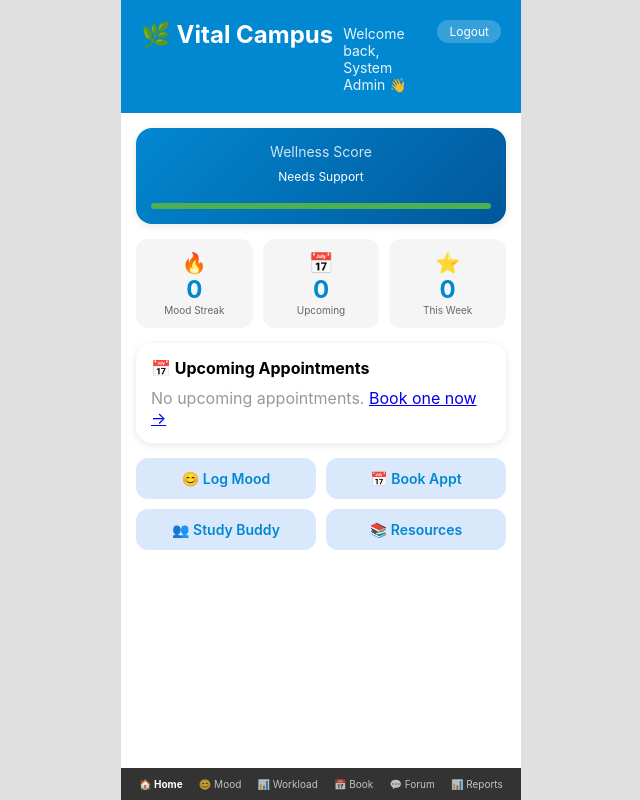
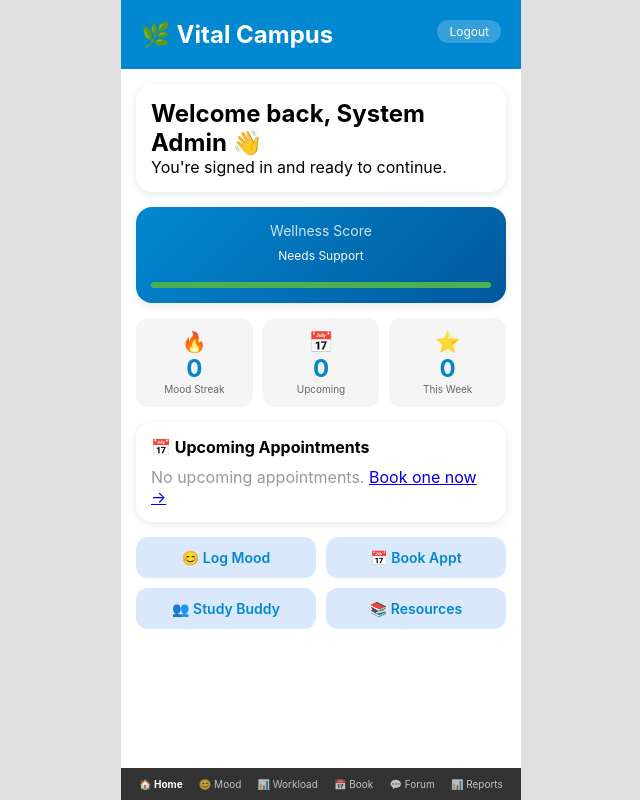
Before and after one commit to Lisa-05/vitalcampus, a Flask app: page /dashboard in a window 1280 px wide. Shown: the whole page, without its empty margins (319-959 px from the left). Run offline with Flask 3, Linux system fonts and the light colour scheme; a user stored in the database is signed in; data that the repository does not hold is empty.

Commit message:
Refactor welcome message in dashboard template
Updated welcome message for first-time and returning users.

```diff
--- a/templates/dashboard.html
+++ b/templates/dashboard.html
@@ -11,11 +11,7 @@
         <header>
             <div class="header-content">
                 <h1>🌿 Vital Campus</h1>
-                {% if is_first_login %}
-                    <p>Welcome, {{ current_user.preferred_name }} 👋</p>
-                {% else %}
-                    <p>Welcome back, {{ current_user.preferred_name }} 👋</p>
-                {% endif %}
+
                 <a href="{{ url_for('logout') }}" class="logout-btn">Logout</a>
             </div>
         </header>
@@ -37,6 +33,14 @@
                     {% endfor %}
                 {% endif %}
             {% endwith %}
+            <div class="card welcome-card">
+                {% if is_first_login %}
+                    <h2>Welcome, {{ current_user.preferred_name }} 👋</h2>
+                {% else %}
+                    <h2>Welcome back, {{ current_user.preferred_name }} 👋</h2>
+                {% endif %}
+                <p>You're signed in and ready to continue.</p>
+            </div>
 
             <!-- Wellness Score Card -->
             <div class="card wellness-card">
```
